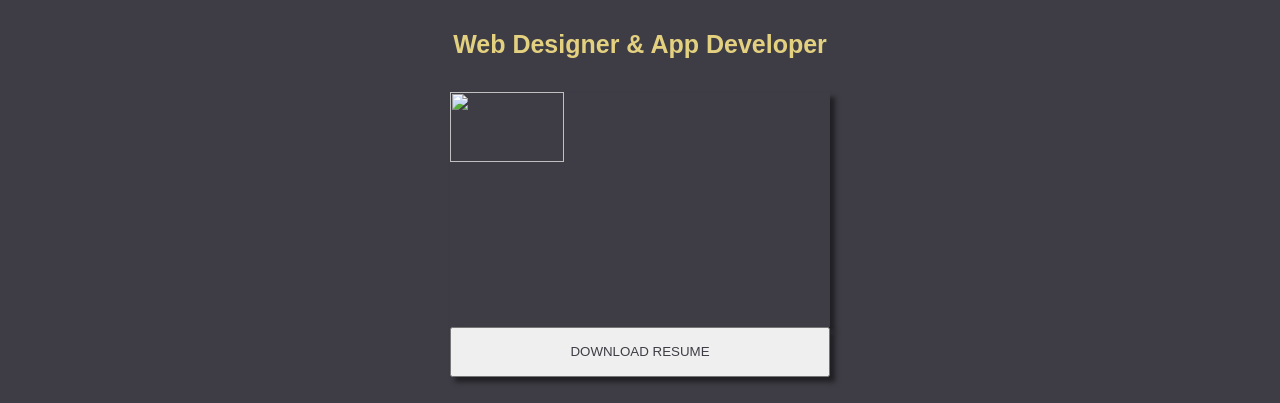
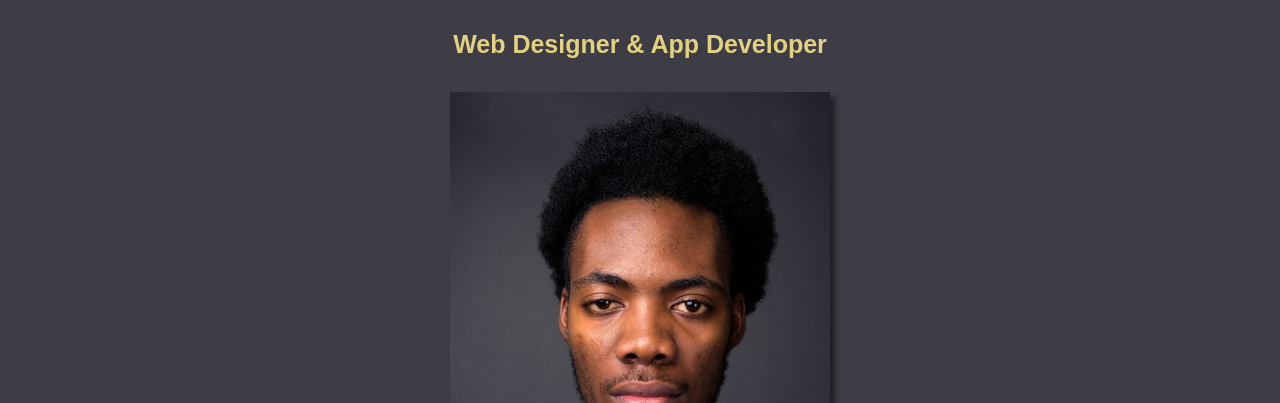
Before and after one commit to KwakuAsa/Portfolio-2202, a plain HTML site: page index.html in a window 1280 px wide. Shown: the part 194-597 px from the top of the page. Drawn offline with Linux system fonts and the light colour scheme.

Commit message:
Update image pathing index.html

```diff
--- a/index.html
+++ b/index.html
@@ -16,7 +16,7 @@
 
 <h1 id="Home" style="font-size: 75px;" >Kwaku Asare</h1>
 <h4 style="font-size: 25;">Web Designer & App Developer</h4>
-<img src="images/headshot2.jpg">
+<img src="headshot2.jpg">
 <button>DOWNLOAD RESUME</button>
 <br>
 <h3 id="AboutMe">About Me</h3>
```
